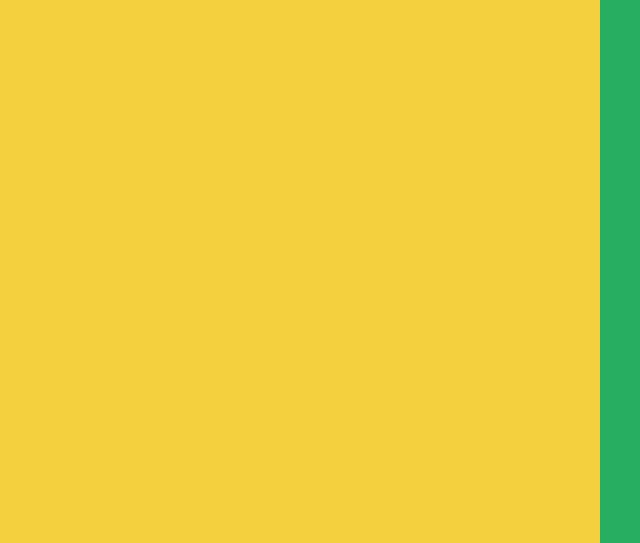
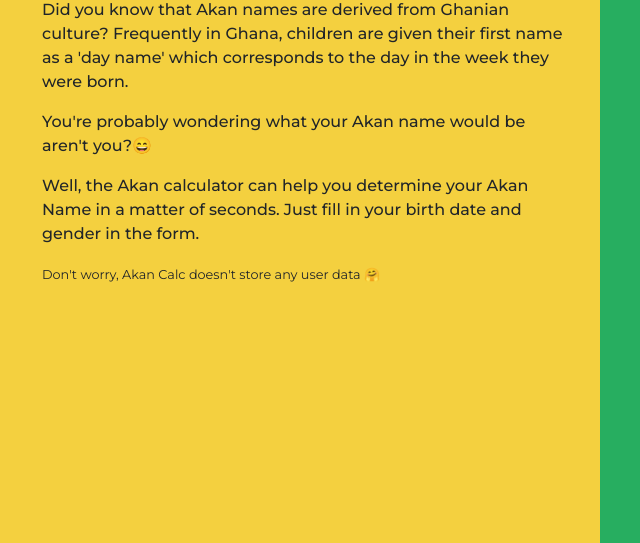
Before and after one commit to Edu58/Akan-Name-Calculator, a plain HTML site: page index.html in a window 1280 px wide. Shown: the part 257-800 px from the top of the page, without its empty margins (40-680 px from the left). Drawn offline with nearby package versions, Linux system fonts and the light colour scheme.

Commit message:
adds intro text with emojis

```diff
--- a/index.html
+++ b/index.html
@@ -32,7 +32,7 @@
       </div>
     </nav>
 
-    <!-- <section class="container hero d-md-flex justify-content-md-between align-items-center">
+     <section class="container hero d-md-flex justify-content-md-between align-items-center">
       <div class="intro w-50">
         <h2>Hi There 👋</h2>
         <p>
@@ -50,7 +50,8 @@
         </p>
         <small>Don't worry, Akan Calc doesn't store any user data 🤗</small>
       </div>
-
+    </section>
+<!--
       <div class="form">
         <form>
           <div class="mb-3">
--- a/style.css
+++ b/style.css
@@ -32,7 +32,7 @@ nav a .calc {
     color: var(--color-green);
 }
 
-/* .hero {
+ .hero {
     min-height: 80vh;
 }
 
@@ -40,10 +40,10 @@ nav a .calc {
     padding-right: 2rem;
 }
 
-.hero p {
+.hero .intro p {
     font-weight: 500;
 }
 
 .hero small {
     font-size: .8rem;
-} */
+}
```
